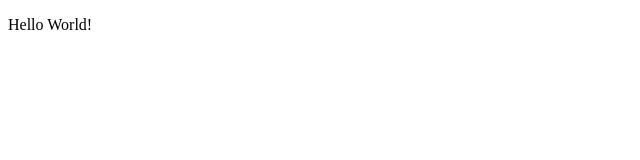
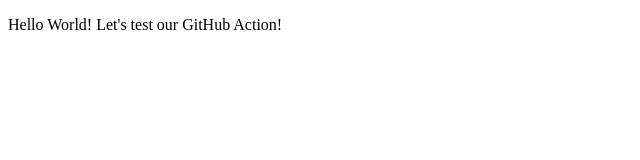
Before and after one commit to BryantLogan/s3-sync-cache-invalidate-action, a plain HTML site: page index.html in a window 1280 px wide. Shown: the whole page, without its empty margins (0-640 px from the left). Drawn offline with Linux system fonts and the light colour scheme.

Commit message:
slight change to index.html file

```diff
--- a/index.html
+++ b/index.html
@@ -7,6 +7,6 @@
     <title>Document</title>
 </head>
 <body>
-    <p>Hello World!</p>
+    <p>Hello World! Let's test our GitHub Action!</p>
 </body>
 </html>
```
